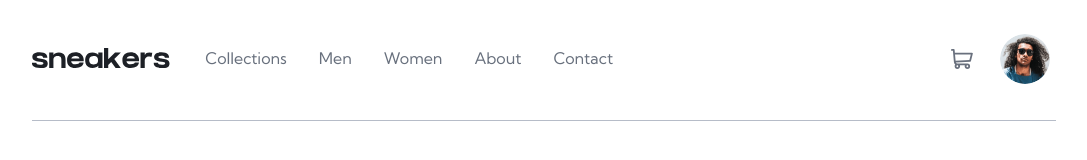
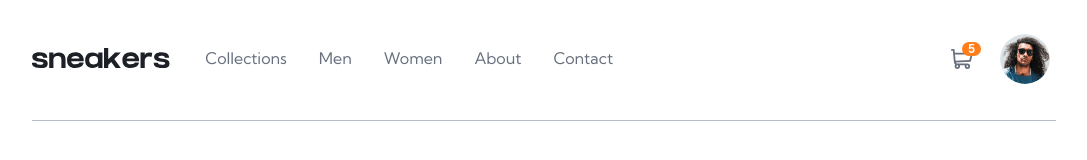
Before and after one commit to tkressma/ecommerce-product-page, a React (Create React App) app in the folder ecommerce-product-page-react/: page / in a window 1280 px wide. Shown: the top 160 px of the page, without its empty margins (96-1183 px from the left). Built offline with nearby package versions, Linux system fonts and the light colour scheme.

Commit message:
Fix positioning issue with display for cart items

```diff
--- a/ecommerce-product-page-react/src/components/Header/Cart.module.css
+++ b/ecommerce-product-page-react/src/components/Header/Cart.module.css
@@ -8,15 +8,21 @@
 .cart__item-count {
   background: hsl(26, 100%, 55%);
   color: white;
+  font-size: 12px;
   font-weight: 700;
-  font-size: 12px;
   border-radius: 10px;
   padding: 0 6px;
   position: absolute;
-  left: 30px;
-  top: 42px;
+  left: 50%;
+  top: 0;
 }
 
 .empty {
   display: none;
 }
+
+@media (min-width: 768px) {
+  .cart__item-count {
+    top: 35%;
+  }
+}
--- a/ecommerce-product-page-react/src/components/Header/UserControls.js
+++ b/ecommerce-product-page-react/src/components/Header/UserControls.js
@@ -4,7 +4,7 @@ import Cart from "./Cart";
 import ProfileNav from "./ProfileNav";
 const UserControls = () => (
   <div className={style["user-controls"]}>
-    <Cart value="0" />
+    <Cart value="5" />
     <ProfileNav />
   </div>
 );
```
